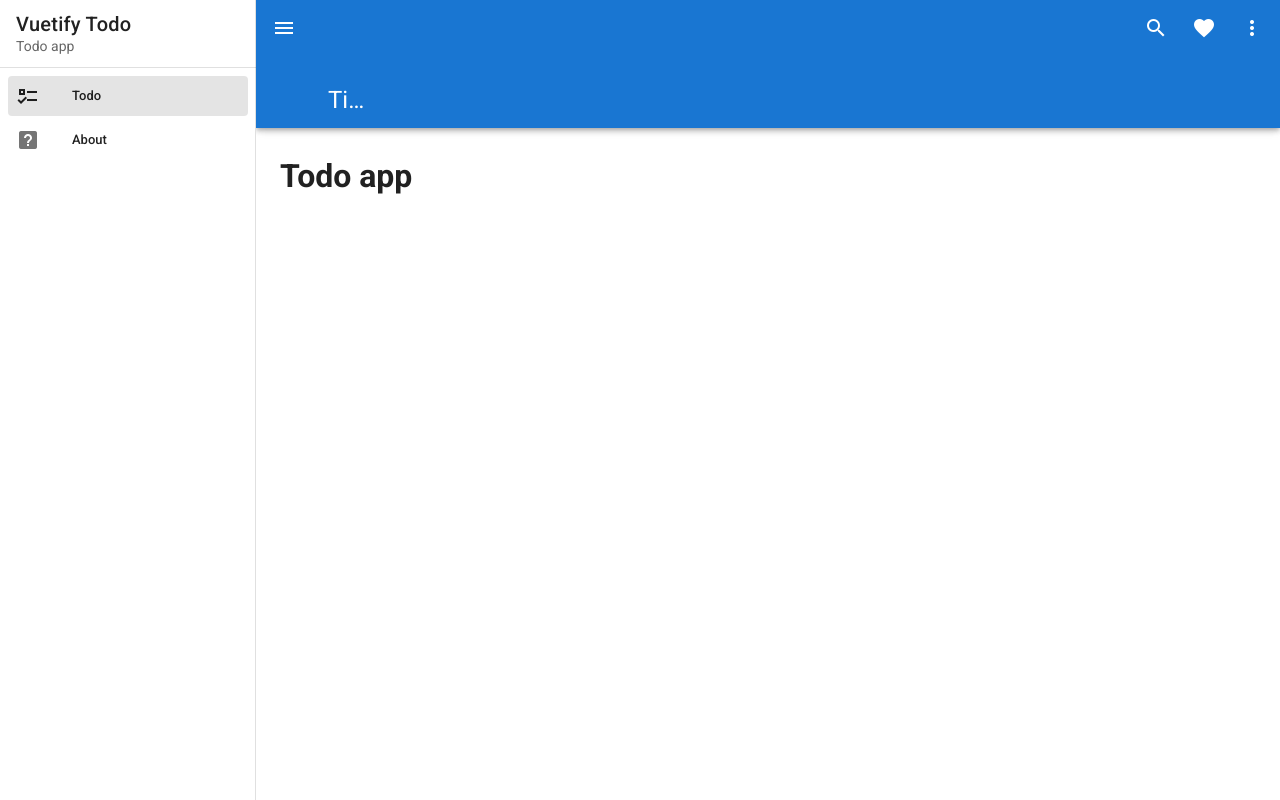
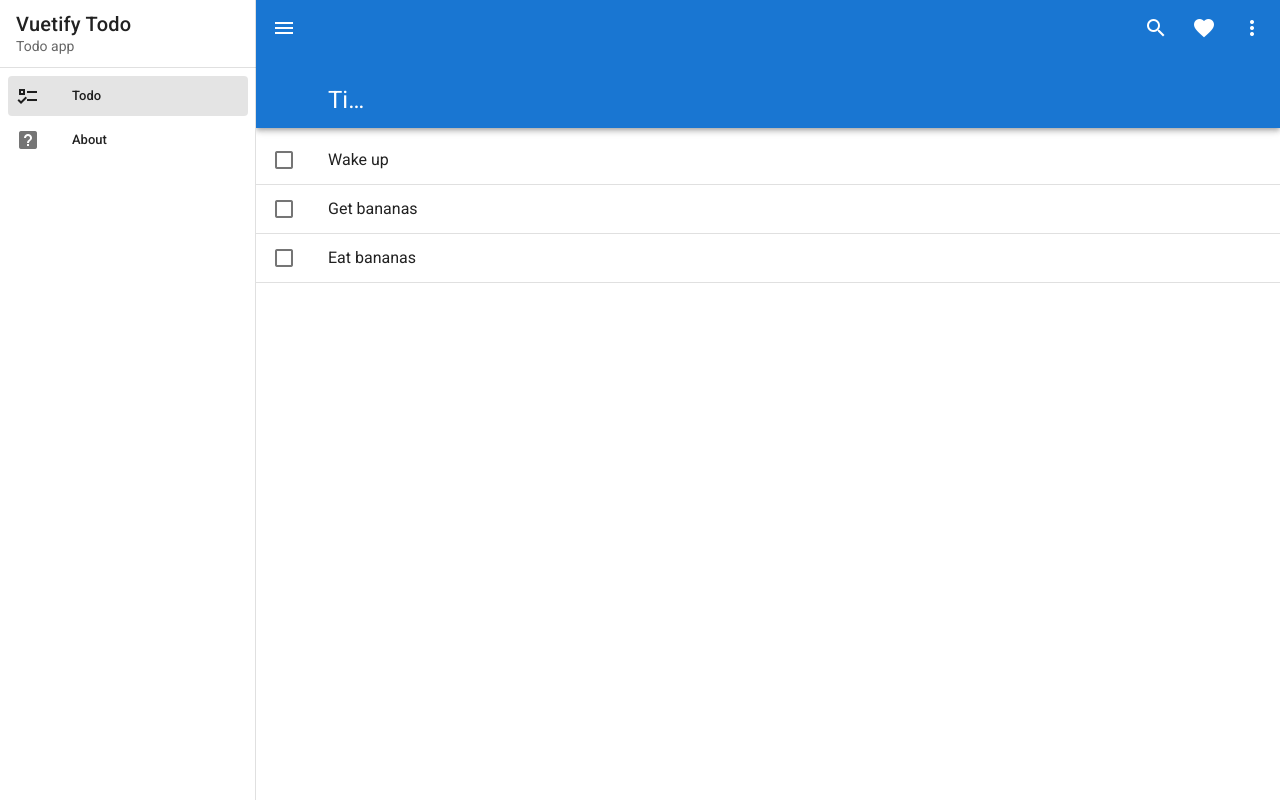
Before and after one commit to bruno127/to-do-app, a Vue app: page /#/ in a window 1280 px wide. Built offline with nearby package versions, Linux system fonts and the light colour scheme.

Commit message:
added divider

```diff
--- a/src/views/Todo.vue
+++ b/src/views/Todo.vue
@@ -1,6 +1,29 @@
 <template>
-<div class="home pa-6">
-  <h1>Todo app</h1>
+<div class="home">
+  <v-list
+      flat
+    >
+    <div
+    v-for="task in tasks"
+    :key="task.id"
+    >
+    <v-list-item>
+      <template v-slot:default="{ active, }">
+        <v-list-item-action>
+          <v-checkbox
+            :input-value="active"
+            color="primary"
+          ></v-checkbox>
+        </v-list-item-action>
+        <v-list-item-content>
+          <v-list-item-title> {{ task.title }}</v-list-item-title>
+        </v-list-item-content>
+      </template>
+    </v-list-item>
+    <v-divider></v-divider>
+  </div>
+
+    </v-list>
 </div>
 </template>
 
@@ -8,6 +31,22 @@
 
 
   export default {
-
+    name: 'Home',
+    data() {
+      return {
+        tasks: [{
+          id: 1,
+          title: 'Wake up'
+        },
+        {
+          id: 2,
+          title: 'Get bananas'
+        },
+        {
+          id: 3,
+          title: 'Eat bananas'
+        }]
+      }
+    }
   }
 </script>
```
